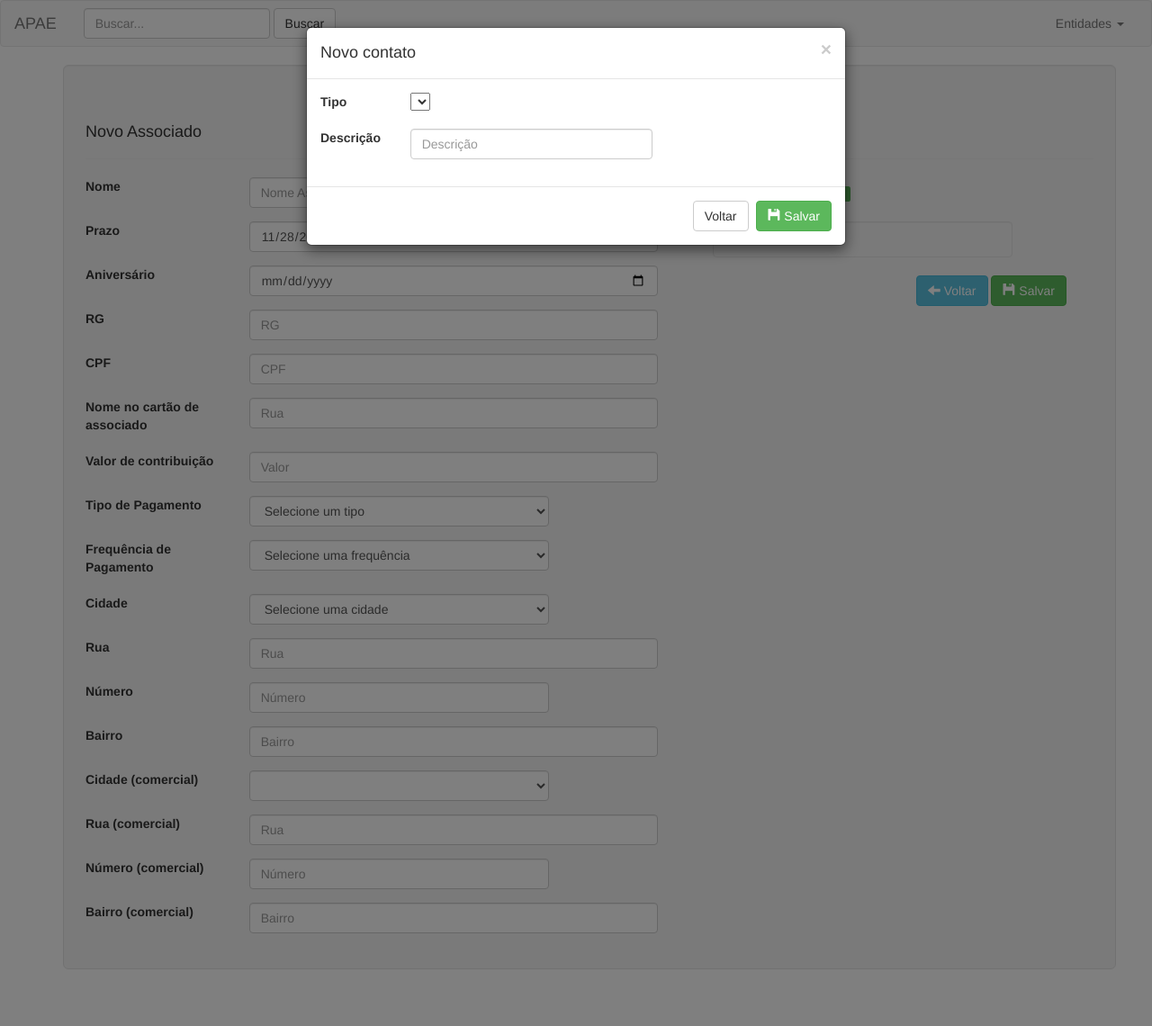
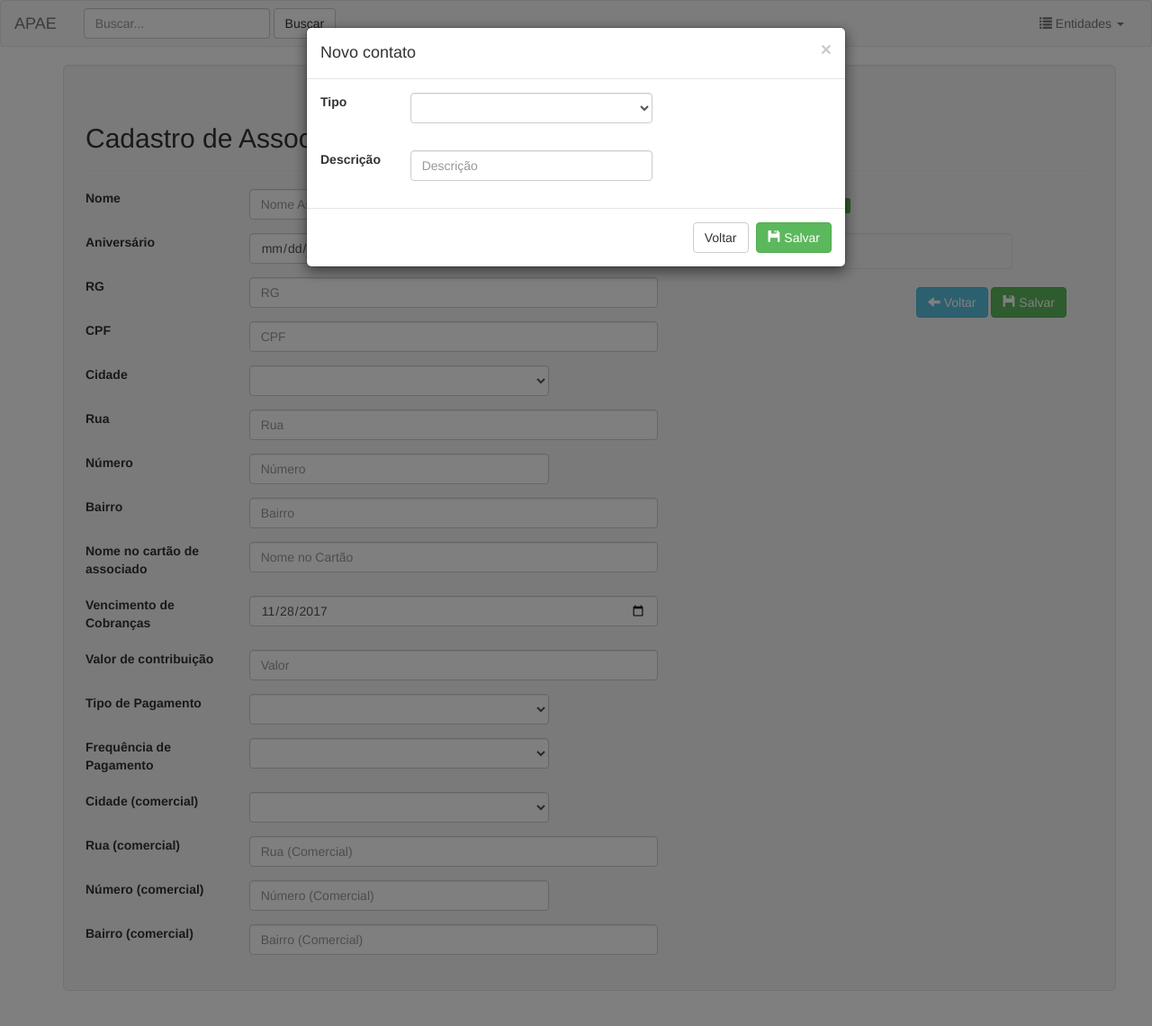
Before and after one commit to lds-ulbra-torres/apae-doacoes, a CodeIgniter app: page /database/associated/new in a window 1280 px wide, after a click on "Contato". Shown: the top 1140 px of the page at 90% size. Run offline with CodeIgniter, Linux system fonts and the light colour scheme; data that the repository does not hold is empty; some libraries are stand-ins or nearby versions.

Commit message:
ajustes gerais, ultimo commit direto na master

```diff
--- a/application/config/database.php
+++ b/application/config/database.php
@@ -77,7 +77,7 @@ $db['dev'] = array(
 	'dsn'	=> '',
 	'hostname' => 'localhost',
 	'username' => 'root',
-	'password' => 'luizroot',
+	'password' => '',
 	'database' => 'apaedb',
 	'dbdriver' => 'mysqli',
 	'dbprefix' => '',
--- a/application/controllers/AssociatedController.php
+++ b/application/controllers/AssociatedController.php
@@ -123,8 +123,4 @@ class AssociatedController extends CI_Controller {
     redirect('associated','refresh');
   }
 
-  public function dialogContact() {
-    $this->load->view('associated/dialogContact');
-  }
-
 }
--- a/application/models/CedenteModel.php
+++ b/application/models/CedenteModel.php
@@ -4,6 +4,17 @@ defined('BASEPATH') OR exit('No direct script access allowed');
 class CedenteModel extends CI_Model
 {
     private $table = "cedentes";
+
+    public function getAll($limit=null, $offset=null)
+    {
+        $this->db->select('id_cedente, name_city, razao_social');
+        $this->db->join('city', 'city.id_city = cedentes.id_cidade', 'left');
+        return $this->db->get($this->table, $limit, $offset)->result_array();
+    }
+
+    public function totalCount() {
+	    return $this->db->count_all($this->table);
+  	}
 
     public function getAllByCidades()
     {
--- a/application/views/Cedente/Edit.php
+++ b/application/views/Cedente/Edit.php
@@ -8,7 +8,7 @@
 //var_dump($cedente);
 //var_dump($cidades);
 ?>
-<div class="well">
+<div class="well well-lg">
   <div class="page-header">
       <h1>Alterar Cedente</h1>
   </div>
@@ -80,7 +80,7 @@
             </select>
         </div>
         <br>
-        <div>
+        <div class="form-group">
             <a class="btn btn-default" href="<?= site_url('cedentes') ?>"><span class="glyphicon glyphicon-arrow-left"></span> Voltar</a>
             <button class="btn btn-success"><span class="glyphicon glyphicon-floppy-disk"></span> Salvar</button>
 
--- a/application/views/Cedente/Index.php
+++ b/application/views/Cedente/Index.php
@@ -36,6 +36,12 @@
               <?php } ?>
           </tbody>
       </table>
+
+      <div class="row">
+          <div class="col-md-12 text-center">
+              <?= $pagination ?>
+          </div>
+      </div>
   </div>
 
         <div id="deleteCedente" class="modal fade" role="dialog">
--- a/application/views/associated/createAssociated.php
+++ b/application/views/associated/createAssociated.php
@@ -1,7 +1,7 @@
 <script src="<?= base_url('assets/js/associated/associated.js') ?>" charset="utf-8"></script>
 <div class="well well-lg container">
   <div class="page-header">
-    <h4><?= $title ?></h4>
+    <h2>Cadastro de Associado</h2>
   </div>
   <div class="row col-sm-12">
     <form method="POST" action="<?= base_url('associated/create'); ?>" id="create_associate">
@@ -9,92 +9,96 @@
       <div class="row col-sm-8">
         <div class="form-group row">
           <div id="validation_errors" class="container row">
-            <?= form_error('name_associate','<div id="error_name_associate" class="error col-sm-4 alert-warning alert-dismissible" role="alert">', '</div>') ?>
+            <?= form_error('name_associate','<div id="error_name_associate" class="error col-sm-4 alert alert-warning alert-dismissible" role="alert">', '</div>') ?>
           </div>
           <label for="name_associate" class="col-sm-3 col-form-label">Nome</label>
           <div class="col-sm-8">
-            <input type="text"
-            class="form-control"
-            onchange="close('#nameError')"
-            id="name_associate" name="name_associate"
-            value="<?= set_value('name_associate', isset($associate->name_associate) ? $associate->name_associate:''); ?>"
-            placeholder="Nome Associado">
-          </div>
-        </div>
-
-        <div class="form-group row">
-          <label for="street" class="col-sm-3 col-form-label">Prazo</label>
-          <div class="col-sm-8">
-            <input type="date"
-            class="form-control"
-            id="due_date" name="due_date"
-            value="<?= date('Y-m-d', strtotime("+1 year")); ?>">
+            <input type="text" class="form-control" onchange="close('#nameError')" id="name_associate" name="name_associate" value="<?= set_value('name_associate', isset($associate->name_associate) ? $associate->name_associate:''); ?>" placeholder="Nome Associado">
           </div>
         </div>
 
         <div class="form-group row">
          <div id="validation_errors" class="container row">
-           <?= form_error('birth_date','<div id="error_birth_date" class="col-sm-4 alert-warning alert-dismissible" role="alert">', '</div>') ?>
+           <?= form_error('birth_date','<div id="error_birth_date" class="col-sm-4 alert alert-warning alert-dismissible" role="alert">', '</div>') ?>
          </div>
          <label for="birth_date" class="col-sm-3 col-form-label">Aniversário</label>
          <div class="col-sm-8">
-          <input type="date"
-          class="form-control"
-          onchange="close('#birthError')"
-          id="birth_date" name="birth_date"
-          value="<?= set_value('birth_date', isset($associate->birth_date) ? $associate->birth_date:''); ?>">
+          <input type="date" class="form-control" onchange="close('#birthError')" id="birth_date" name="birth_date" value="<?= set_value('birth_date', isset($associate->birth_date) ? $associate->birth_date:''); ?>">
         </div>
       </div>
 
       <div class="form-group row">
        <div id="validation_errors" class="container row">
-        <?= form_error('rg','<div id="error_rg" class="col-sm-4 alert-warning alert-dismissible" role="alert">', '</div>') ?>
+        <?= form_error('rg','<div id="error_rg" class="col-sm-4 alert alert-warning alert-dismissible" role="alert">', '</div>') ?>
       </div>
       <label for="rg" class="col-sm-3 col-form-label">RG</label>
       <div class="col-sm-8">
-        <input type="number"
-        class="form-control"
-        id="rg" name="rg"
-        placeholder="RG"
-        onchange="close('#rgError')"
-        value="<?= set_value('rg', isset($associate->rg) ? $associate->rg:''); ?>">
+        <input type="number" class="form-control" id="rg" name="rg" placeholder="RG" onchange="close('#rgError')" value="<?= set_value('rg', isset($associate->rg) ? $associate->rg:''); ?>">
       </div>
     </div>
 
     <div class="form-group row">
        <div id="validation_errors" class="container row">
-       <?= form_error('cpf','<div id="error_cpf" class="col-sm-4 alert-warning alert-dismissible" role="alert">', '</div>') ?>
+       <?= form_error('cpf','<div id="error_cpf" class="col-sm-4 alert alert-warning alert-dismissible" role="alert">', '</div>') ?>
       </div>
       <label for="cpf" class="col-sm-3 col-form-label">CPF</label>
       <div class="col-sm-8">
-        <input type="number"
-        class="form-control"
-        onchange="close('#cpf')"
-        id="cpf" name="cpf"
-        placeholder="CPF"
-        value="<?= set_value('cpf', isset($associate->cpf) ? $associate->cpf:''); ?>">
+        <input type="number" class="form-control" onchange="close('#cpf')" id="cpf" name="cpf" placeholder="CPF" value="<?= set_value('cpf', isset($associate->cpf) ? $associate->cpf:''); ?>">
+      </div>
+    </div>
+
+    <div class="form-group row">
+      <label for="id_city" class="col-sm-3 col-form-label">Cidade</label>
+      <div class="col-sm-6">
+        <select required class="form-control" name="id_city" id="id_city">
+            <?php foreach ($cidades as $cidade) { ?>
+            <option value="<?= $cidade['id_city'] ?>">
+                <?= $cidade['name_city'] ?>
+            </option>
+            <?php } ?>
+        </select>
+      </div>
+    </div>
+
+    <div class="form-group row">
+      <label for="street" class="col-sm-3 col-form-label">Rua</label>
+      <div class="col-sm-8">
+        <input type="text" class="form-control" id="street" name="street" placeholder="Rua" value="<?= set_value('street', isset($associate->street) ? $associate->street:''); ?>">
+      </div>
+    </div>
+
+    <div class="form-group row">
+      <label for="number" class="col-sm-3 col-form-label">Número</label>
+      <div class="col-sm-6">
+        <input type="number" class="form-control" id="number" name="number" placeholder="Número" value="<?= set_value('number', isset($associate->number) ? $associate->number:''); ?>">
+      </div>
+    </div>
+
+    <div class="form-group row">
+      <label for="neighborhood" class="col-sm-3 col-form-label">Bairro</label>
+      <div class="col-sm-8">
+        <input type="text" class="form-control" id="neighborhood" name="neighborhood" placeholder="Bairro" value="<?= set_value('neighborhood', isset($associate->neighborhood) ? $associate->neighborhood:''); ?>">
       </div>
     </div>
 
     <div class="form-group row">
       <label for="street" class="col-sm-3 col-form-label">Nome no cartão de associado</label>
       <div class="col-sm-8">
-        <input type="text"
-        class="form-control"
-        id="name_in_card" name="name_in_card"
-        placeholder="Rua"
-        value="<?= set_value('name_in_card', isset($associate->name_in_card) ? $associate->name_in_card:''); ?>">
+        <input type="text" class="form-control" id="name_in_card" name="name_in_card" placeholder="Nome no Cartão" value="<?= set_value('name_in_card', isset($associate->name_in_card) ? $associate->name_in_card:''); ?>">
+      </div>
+    </div>
+
+    <div class="form-group row">
+      <label for="street" class="col-sm-3 col-form-label">Vencimento de Cobranças</label>
+      <div class="col-sm-8">
+        <input type="date" class="form-control" id="due_date" name="due_date" value="<?= date('Y-m-d', strtotime("+1 year")); ?>">
       </div>
     </div>
 
     <div class="form-group row">
       <label for="street" class="col-sm-3 col-form-label">Valor de contribuição</label>
       <div class="col-sm-8">
-        <input type="text"
-        class="form-control"
-        id="value_frequency" name="value_frequency"
-        placeholder="Valor"
-        value="<?= set_value('value_frequency', isset($associate->value_frequency) ? $associate->value_frequency:''); ?>">
+        <input type="text" class="form-control" id="value_frequency" name="value_frequency" placeholder="Valor" value="<?= set_value('value_frequency', isset($associate->value_frequency) ? $associate->value_frequency:''); ?>">
       </div>
     </div>
 
@@ -103,7 +107,6 @@
       <label for="id_payment_type" class="col-sm-3 col-form-label">Tipo de Pagamento</label>
       <div class="col-sm-6">
         <select required class="form-control" name="id_payment_type" id="id_payment_type">
-            <option value="">Selecione um tipo</option>
             <?php foreach ($payment_types as $pay_type) { ?>
             <option value="<?= $pay_type['id_payment_type'] ?>">
                 <?= $pay_type['description_payment'] ?>
@@ -117,33 +120,21 @@
       <div class="form-group row">
         <label for="street" class="col-sm-3 col-form-label">Nome do banco</label>
         <div class="col-sm-8">
-          <input type="text"
-          class="form-control"
-          id="bank_name" name="bank_name"
-          placeholder="Banco"
-          value="<?= set_value('bank_name', isset($associate->bank_name) ? $associate->bank_name:''); ?>">
+          <input type="text" class="form-control" id="bank_name" name="bank_name" placeholder="Banco" value="<?= set_value('bank_name', isset($associate->bank_name) ? $associate->bank_name:''); ?>">
         </div>
       </div>
 
       <div class="form-group row">
-        <label for="street" class="col-sm-3 col-form-label">Número da conta</label>
+        <label for="street" class="col-sm-3 col-form-label">Número da Agência</label>
         <div class="col-sm-8">
-          <input type="text"
-          class="form-control"
-          id="account_number" name="account_number"
-          placeholder="Conta"
-          value="<?= set_value('account_number', isset($associate->account_number) ? $associate->account_number:''); ?>">
+          <input type="text" class="form-control" id="agency_number" name="agency_number" placeholder="Número da Agencia" value="<?= set_value('agency_number', isset($associate->agency_number) ? $associate->agency_number:''); ?>">
         </div>
       </div>
 
       <div class="form-group row">
-        <label for="street" class="col-sm-3 col-form-label">Número da agencia</label>
+        <label for="street" class="col-sm-3 col-form-label">Número da Conta</label>
         <div class="col-sm-8">
-          <input type="text"
-          class="form-control"
-          id="agency_number" name="agency_number"
-          placeholder="Agencia"
-          value="<?= set_value('agency_number', isset($associate->agency_number) ? $associate->agency_number:''); ?>">
+          <input type="text" class="form-control" id="account_number" name="account_number" placeholder="Número da Conta" value="<?= set_value('account_number', isset($associate->account_number) ? $associate->account_number:''); ?>">
         </div>
       </div>
     </div>
@@ -153,60 +144,12 @@
       <label for="id_frequency" class="col-sm-3 col-form-label">Frequência de Pagamento</label>
       <div class="col-sm-6">
         <select required class="form-control" name="id_frequency" id="id_frequency">
-            <option value="">Selecione uma frequência</option>
             <?php foreach ($frequencias as $frequencia) { ?>
             <option value="<?= $frequencia['id_frequency'] ?>">
                 <?= $frequencia['frequency_description'] ?>
             </option>
             <?php } ?>
         </select>
-      </div>
-    </div>
-
-  <div class="form-group row">
-    <label for="id_city" class="col-sm-3 col-form-label">Cidade</label>
-    <div class="col-sm-6">
-      <select required class="form-control" name="id_city" id="id_city">
-          <option value="">Selecione uma cidade</option>
-          <?php foreach ($cidades as $cidade) { ?>
-          <option value="<?= $cidade['id_city'] ?>">
-              <?= $cidade['name_city'] ?>
-          </option>
-          <?php } ?>
-      </select>
-    </div>
-  </div>
-
-  <div class="form-group row">
-    <label for="street" class="col-sm-3 col-form-label">Rua</label>
-    <div class="col-sm-8">
-      <input type="text"
-      class="form-control"
-      id="street" name="street"
-      placeholder="Rua"
-      value="<?= set_value('street', isset($associate->street) ? $associate->street:''); ?>">
-    </div>
-  </div>
-
-  <div class="form-group row">
-    <label for="number" class="col-sm-3 col-form-label">Número</label>
-    <div class="col-sm-6">
-      <input type="number"
-      class="form-control"
-      id="number" name="number"
-      placeholder="Número"
-      value="<?= set_value('number', isset($associate->number) ? $associate->number:''); ?>">
-    </div>
-  </div>
-
-  <div class="form-group row">
-    <label for="neighborhood" class="col-sm-3 col-form-label">Bairro</label>
-    <div class="col-sm-8">
-      <input type="text"
-      class="form-control"
-      id="neighborhood" name="neighborhood"
-      placeholder="Bairro"
-      value="<?= set_value('neighborhood', isset($associate->neighborhood) ? $associate->neighborhood:''); ?>">
       </div>
     </div>
 
@@ -226,36 +169,23 @@
     <div class="form-group row">
       <label for="street" class="col-sm-3 col-form-label">Rua (comercial)</label>
       <div class="col-sm-8">
-      <input type="text"
-      class="form-control"
-      id="work_street" name="work_street"
-      placeholder="Rua "
-      value="<?= set_value('work_street', isset($associate->work_street) ? $associate->work_street:''); ?>">
+        <input type="text" class="form-control" id="work_street" name="work_street" placeholder="Rua (Comercial)" value="<?= set_value('work_street', isset($associate->work_street) ? $associate->work_street:''); ?>">
       </div>
     </div>
 
     <div class="form-group row">
       <label for="number" class="col-sm-3 col-form-label">Número (comercial)</label>
       <div class="col-sm-6">
-      <input type="number"
-      class="form-control"
-      id="work_street_number" name="work_street_number"
-      placeholder="Número"
-      value="<?= set_value('work_street_number', isset($associate->work_street_number) ? $associate->work_street_number:''); ?>">
+        <input type="number" class="form-control" id="work_street_number" name="work_street_number" placeholder="Número (Comercial)" value="<?= set_value('work_street_number', isset($associate->work_street_number) ? $associate->work_street_number:''); ?>">
       </div>
     </div>
 
     <div class="form-group row">
       <label for="neighborhood" class="col-sm-3 col-form-label">Bairro (comercial)</label>
       <div class="col-sm-8">
-      <input type="text"
-      class="form-control"
-      id="work_street_neighborhood" name="work_street_neighborhood"
-      placeholder="Bairro"
-      value="<?= set_value('work_street_neighborhood', isset($associate->work_street_neighborhood) ? $associate->work_street_neighborhood:''); ?>">
+        <input type="text" class="form-control" id="work_street_neighborhood" name="work_street_neighborhood" placeholder="Bairro (Comercial)" value="<?= set_value('work_street_neighborhood', isset($associate->work_street_neighborhood) ? $associate->work_street_neighborhood:''); ?>">
       </div>
     </div>
-
   </div>
 
 <div class="row col-sm-4">
@@ -287,8 +217,8 @@
       <div class="modal-body">
         <div class="form-group row">
           <label for="contact_description" class="col-sm-2 col-form-label">Tipo</label>
-          <div class="col-sm-6">
-            <select class="" name="contact_type" id="contact_type">
+          <div class="col-sm-6 form-group">
+            <select class="form-control" name="contact_type" id="contact_type">
               <?php foreach($contact_types as $type): ?>
                 <option value="<?= $type["id_contact_type"] ?>" data-name="<?= $type["description_contact_type"] ?>"><?= $type["description_contact_type"] ?></option>
               <?php endforeach ?>
--- a/application/views/associated/listAssociated.php
+++ b/application/views/associated/listAssociated.php
@@ -27,8 +27,10 @@
           <td><?= $associate['cpf'] ?></td>
 
           <td>
-            <a class="btn btn-info" href="<?= base_url('associated-detail/'.$associate['id_associate']) ?>"><span class="glyphicon glyphicon-eye-open"></span></a>
-            <a class="btn btn-primary" href="<?= base_url('associated/edit/'.$associate['id_associate']) ?>"><span class="glyphicon glyphicon-edit"></span></a>
+            <div class="btn-group">
+              <a class="btn btn-info" href="<?= base_url('associated-detail/'.$associate['id_associate']) ?>"><span class="glyphicon glyphicon-eye-open"></span></a>
+              <a class="btn btn-primary" href="<?= base_url('associated/edit/'.$associate['id_associate']) ?>"><span class="glyphicon glyphicon-edit"></span></a>
+            </div>
           </td>
         </tr>
       <?php endforeach; ?>
--- a/application/views/layout/navbar.php
+++ b/application/views/layout/navbar.php
@@ -20,12 +20,12 @@
       </form>
       <ul class="nav navbar-nav navbar-right">
         <li class="dropdown">
-          <a href="#" class="dropdown-toggle" data-toggle="dropdown" role="button" aria-haspopup="true" aria-expanded="false">Entidades <span class="caret"></span></a>
+          <a href="#" class="dropdown-toggle" data-toggle="dropdown" role="button" aria-haspopup="true" aria-expanded="false"><span class="glyphicon glyphicon-list"></span> Entidades <span class="caret"></span></a>
           <ul class="dropdown-menu">
-            <li><a href="<?= base_url('frequency') ?>">Frequência</a></li>
-            <li><a href="<?= base_url('cedentes') ?>">Cedentes</a></li>
-            <li><a href="<?= base_url('associated') ?>">Associados</a></li>
-            <li><a href="<?= base_url('banks') ?>">Bancos</a></li>
+            <li><a href="<?= base_url('frequency') ?>"><span class="glyphicon glyphicon-signal"></span> Frequência</a></li>
+            <li><a href="<?= base_url('banks') ?>"><span class="glyphicon glyphicon-usd"></span> Bancos</a></li>
+            <li><a href="<?= base_url('cedentes') ?>"><span class="glyphicon glyphicon-user"></span> Cedentes</a></li>
+            <li><a href="<?= base_url('associated') ?>"><span class="glyphicon glyphicon-thumbs-up"></span> Associados</a></li>
           </ul>
         </li>
       </ul>
--- a/docs/apaedbCONTACT_TYPE-PAYMENT_TYPE.sql
+++ b/docs/apaedbCONTACT_TYPE-PAYMENT_TYPE.sql
@@ -10,6 +10,4 @@ INSERT INTO apaedb.contact_type (id_contact_type, description_contact_type) VALU
 
 INSERT INTO apaedb.payment_type (id_payment_type, description_payment) VALUES
 (1, 'Boleto'),
-(2, 'Cartão de Crédito'),
-(3, 'Cartão de Débito'),
-(4, 'Depósito Bancário');
+(2, 'Débito em Conta');
```
Also changed, not shown: application/controllers/CedenteController.php (+12 -1 lines), application/views/Cedente/Add.php (+20 -20 lines), application/views/Cedente/Show.php (+33 -36 lines), application/views/associated/detailedAssociated.php (+4 -3 lines), application/views/associated/updateAssociated.php (+71 -71 lines), application/views/frequency/frequencyCreateView.php (+9 -2 lines), application/views/frequency/frequencyUpdateView.php (+10 -2 lines), application/views/frequency/frequencyView.php (+6 -5 lines), 2 other files. Lines whose indentation alone changed are shown as unchanged.
